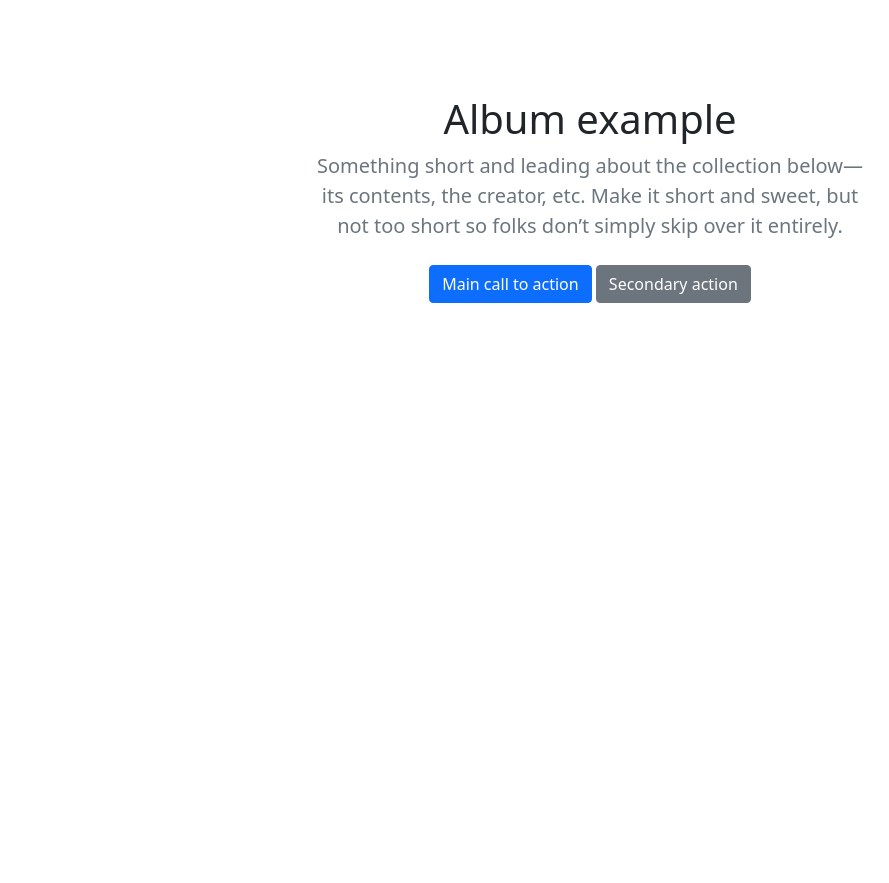
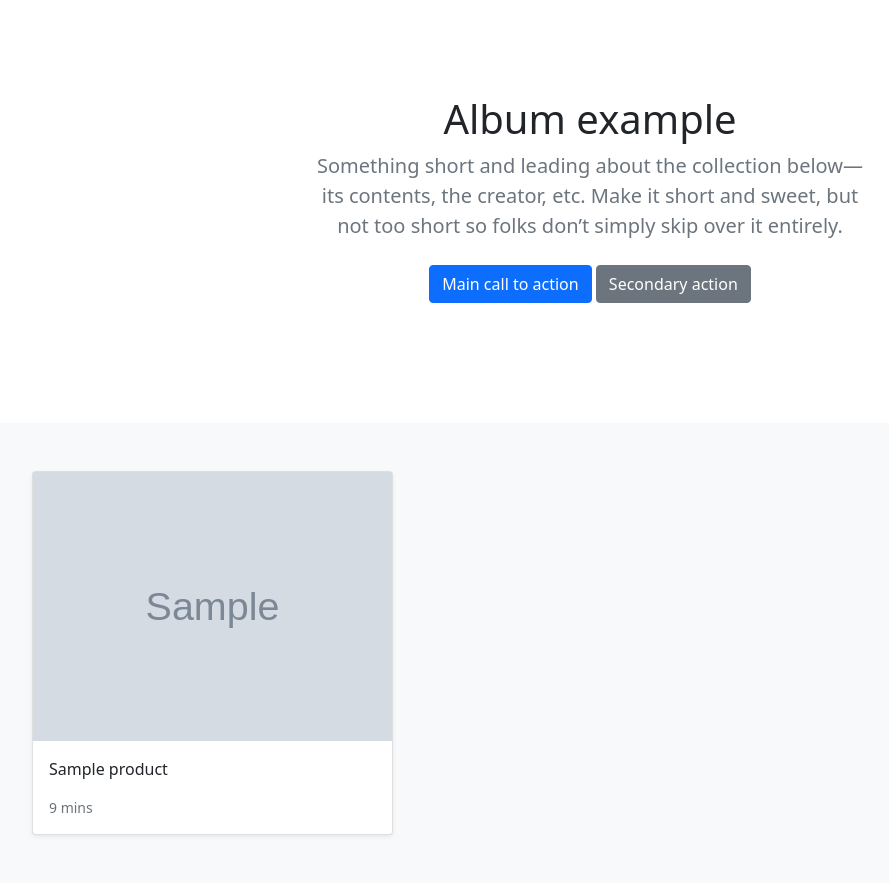
Before and after one commit to anas4488/Ecommerce_Store, a Django app: template templates/store/home.html in a window 1280 px wide. Shown: the part 58-941 px from the top of the page, without its empty margins (50-939 px from the left). Before the commit the page ends 361 px from the top, so only its background shows below. Run offline with Django 3.2, Linux system fonts and the light colour scheme; the template is opened without the code that fills it: most values are stand-ins (such as "Sample title", 1, 10 or a date in 2020); grey boxes marked "Sample" are stand-in pictures.

Commit message:
Eight commit: home.html, views.py, urls.py

```diff
--- a/store/urls.py
+++ b/store/urls.py
@@ -7,5 +7,6 @@ app_name = 'store'
 
 urlpatterns = [
     path('',views.all_products, name='all_products'),
+    path('item/<slug:slug>/', views.product_detail, name='product_detail'),
 
 ]
--- a/store/views.py
+++ b/store/views.py
@@ -1,4 +1,4 @@
-from django.shortcuts import render
+from django.shortcuts import render, get_object_or_404
 
 from .models import *
 
@@ -10,3 +10,7 @@ def categories(request):
 def all_products(request):
     products = Product.objects.all()
     return render(request, 'store/home.html',{'products':products})
+
+
+def product_detail(request, slug):
+    product = get_object_or_404(Product, slug=slug, in_stock=True)
--- a/templates/store/home.html
+++ b/templates/store/home.html
@@ -3,6 +3,8 @@
 {% block 'title' %}Home{% endblock %}
 
 {% block content %}
+
+<main>
 
   <section class="py-5 text-center container">
     <div class="row py-lg-5">
@@ -17,4 +19,33 @@
     </div>
   </section>
 
+  <div class="album py-5 bg-light">
+    <div class="container">
+
+      <div class="row row-cols-1 row-cols-sm-2 row-cols-md-3 g-3">
+
+        {% for product in products %}
+
+        <div class="col">
+          <div class="card shadow-sm">
+            <img class="img-fluid" alt="Responsive image" src="{{product.image.url}}">
+            <div class="card-body">
+              <p class="card-text">
+                <a class="text-dark text-decoration-none" href="{{product.get_absolute_url}}">{{product.title}}</a>
+              </p>
+              <div class="d-flex justify-content-between align-items-center">
+                <small class="text-muted">9 mins</small>
+              </div>
+            </div>
+          </div>
+        </div>
+
+        {% endfor %}
+
+      </div>
+    </div>
+  </div>
+
+</main>
+
 {% endblock content %}
```
Lines whose indentation alone changed are shown as unchanged.
